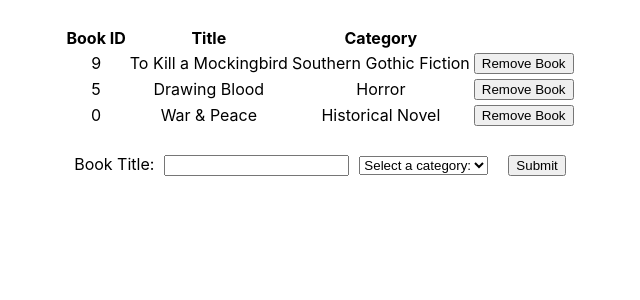
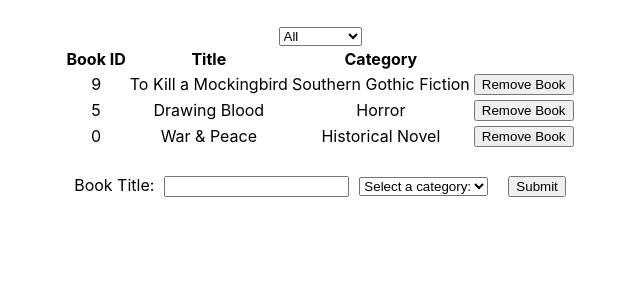
Before and after one commit to defoebrand/bad-magic-books, a React (Create React App) app: page / in a window 1280 px wide. Shown: the top 300 px of the page, without its empty margins (320-960 px from the left). Built offline with nearby package versions, Linux system fonts and the light colour scheme.

Commit message:
Implement CategoryFilter and include filter in Redux Store

```diff
--- a/src/actions/index.js
+++ b/src/actions/index.js
@@ -1,4 +1,5 @@
 import { CREATE_BOOK, REMOVE_BOOK } from '../reducers/books';
+import { CHANGE_FILTER } from '../reducers/filter';
 
 export const createBook = book => ({
   type: CREATE_BOOK,
@@ -13,3 +14,8 @@
   type: REMOVE_BOOK,
   book,
 });
+
+export const changeFilter = filter => ({
+  type: CHANGE_FILTER,
+  filter,
+});
--- a/src/containers/BooksList.js
+++ b/src/containers/BooksList.js
@@ -2,17 +2,25 @@
 import { connect } from 'react-redux';
 import PropTypes from 'prop-types';
 import Book from '../components/Book';
-import { removeBook } from '../actions/index';
+import { removeBook, changeFilter } from '../actions';
+import CategoryFilter from './CategoryFilter';
 
 const BooksList = props => {
-  const { books } = props;
+  const { books, filter } = props;
 
   const handleRemoveBook = ({ title }) => {
     const { dispatch } = props;
     dispatch(removeBook(title));
   };
 
+  const handleFilterChange = event => {
+    const { dispatch } = props;
+    dispatch(changeFilter(event.target.value));
+  };
+
   return (
+    <>
+      <CategoryFilter handleChange={handleFilterChange} />
       <table>
         <thead>
           <tr>
@@ -22,11 +30,14 @@
           </tr>
         </thead>
         <tbody>
-        {books.map(value => (
-          <Book key={value.title} book={value} handleClick={handleRemoveBook} />
-        ))}
+          {books.filter(book => (
+            filter === 'All'
+              ? book
+              : book.category === filter)).map(value => (
+                <Book key={value.title} book={value} handleClick={handleRemoveBook} />))}
         </tbody>
       </table>
+    </>
   );
 };
 
@@ -38,12 +49,17 @@
       category: PropTypes.string,
     }),
   ),
+  filter: PropTypes.string,
   dispatch: PropTypes.func,
 };
 
 BooksList.defaultProps = {
   books: [],
+  filter: '',
   dispatch: null,
 };
 
-export default connect(state => ({ books: state.bookReducer }))(BooksList);
+export default connect(state => ({
+  books: state.bookReducer,
+  filter: state.filterReducer,
+}))(BooksList);
--- /dev/null
+++ b/src/containers/CategoryFilter.js
@@ -0,0 +1,26 @@
+import React from 'react';
+import PropTypes from 'prop-types';
+
+const CategoryFilter = props => {
+  const categories = ['All', 'Action', 'Biography', 'History', 'Horror', 'Kids', 'Learning', 'Sci-Fi'];
+  const { handleChange } = props;
+
+  return (
+    <div className="filter">
+      <select onChange={handleChange}>
+        {categories.map(value => (
+          <option value={value} key={value}>{value}</option>))}
+      </select>
+    </div>
+  );
+};
+
+CategoryFilter.propTypes = {
+  handleChange: PropTypes.func,
+};
+
+CategoryFilter.defaultProps = {
+  handleChange: null,
+};
+
+export default CategoryFilter;
--- a/src/reducers/books.js
+++ b/src/reducers/books.js
@@ -42,5 +42,5 @@
   localStorage.bookstore = JSON.stringify(actionVariable);
   return actionVariable;
 };
-//
+
 export default bookReducer;
--- /dev/null
+++ b/src/reducers/filter.js
@@ -0,0 +1,14 @@
+export const CHANGE_FILTER = 'CHANGE_FILTER';
+
+const initialState = 'All';
+
+const filterReducer = (state = initialState, action) => {
+  switch (action.type) {
+    case CHANGE_FILTER:
+      return action.filter;
+    default:
+      return state;
+  }
+};
+
+export default filterReducer;
--- a/src/reducers/index.js
+++ b/src/reducers/index.js
@@ -1,10 +1,10 @@
 import { combineReducers, createStore } from 'redux';
 import bookReducer from './books';
+import filterReducer from './filter';
 
 const combinedReducers = combineReducers({
   bookReducer,
+  filterReducer,
 });
 
-const store = createStore(combinedReducers);
-
-export default store;
+export default createStore(combinedReducers);
```
Also changed, not shown: 1 other file (tests, documents, lock files or other folders). Lines whose indentation alone changed are shown as unchanged.
